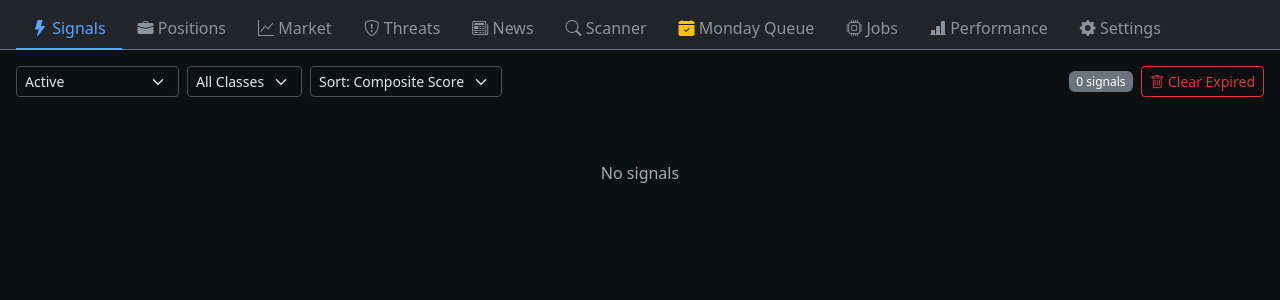
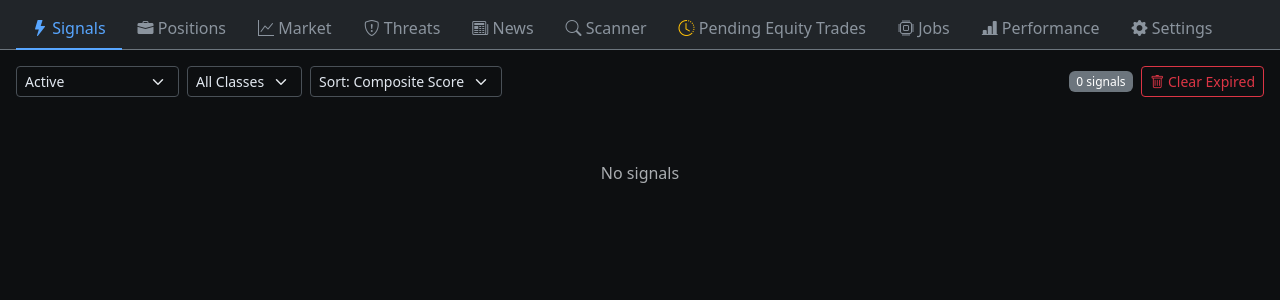
Before and after one commit to jmtibbetts/jarvis-trading-ai-python, a FastAPI app: page / in a window 1280 px wide. Shown: the part 57-357 px from the top of the page. Run offline with FastAPI, Linux system fonts and the light colour scheme; data that the repository does not hold is empty; some libraries are stand-ins or nearby versions.

Commit message:
ui: rename Monday Queue → Pending Equity Trades

```diff
--- a/templates/index.html
+++ b/templates/index.html
@@ -33,7 +33,7 @@
   <li class="nav-item"><a class="nav-link" data-bs-toggle="tab" href="#tab-news"><i class="bi bi-newspaper"></i> News</a></li>
   <li class="nav-item"><a class="nav-link" data-bs-toggle="tab" href="#tab-scanner"><i class="bi bi-search"></i> Scanner</a></li>
   <li class="nav-item"><a class="nav-link" data-bs-toggle="tab" href="#tab-queue" id="queue-tab-link">
-    <i class="bi bi-calendar-check-fill text-warning"></i> Monday Queue <span id="queue-badge" class="badge bg-warning text-dark ms-1" style="display:none">0</span>
+    <i class="bi bi-clock-history text-warning"></i> Pending Equity Trades <span id="queue-badge" class="badge bg-warning text-dark ms-1" style="display:none">0</span>
   </a></li>
   <li class="nav-item"><a class="nav-link" data-bs-toggle="tab" href="#tab-jobs"><i class="bi bi-cpu"></i> Jobs</a></li>
     <li class="nav-item"><a class="nav-link" data-bs-toggle="tab" href="#tab-performance"><i class="bi bi-bar-chart-line-fill"></i> Performance</a></li>
@@ -254,8 +254,8 @@
   <div class="tab-pane fade" id="tab-queue">
     <div class="d-flex justify-content-between align-items-center mb-3 flex-wrap gap-2">
       <div>
-        <h6 class="mb-0"><i class="bi bi-calendar-check-fill text-warning"></i> Monday Approval Queue</h6>
-        <small class="text-muted">Equity signals queued while market was closed. Review and approve before Monday open.</small>
+        <h6 class="mb-0"><i class="bi bi-clock-history text-warning"></i> Pending Equity Trades</h6>
+        <small class="text-muted">Equity signals queued outside market hours. Review and approve before next market open.</small>
       </div>
       <div class="d-flex gap-2 flex-wrap">
         <button class="btn btn-outline-danger btn-sm" onclick="cancelAllOrders()">
```
